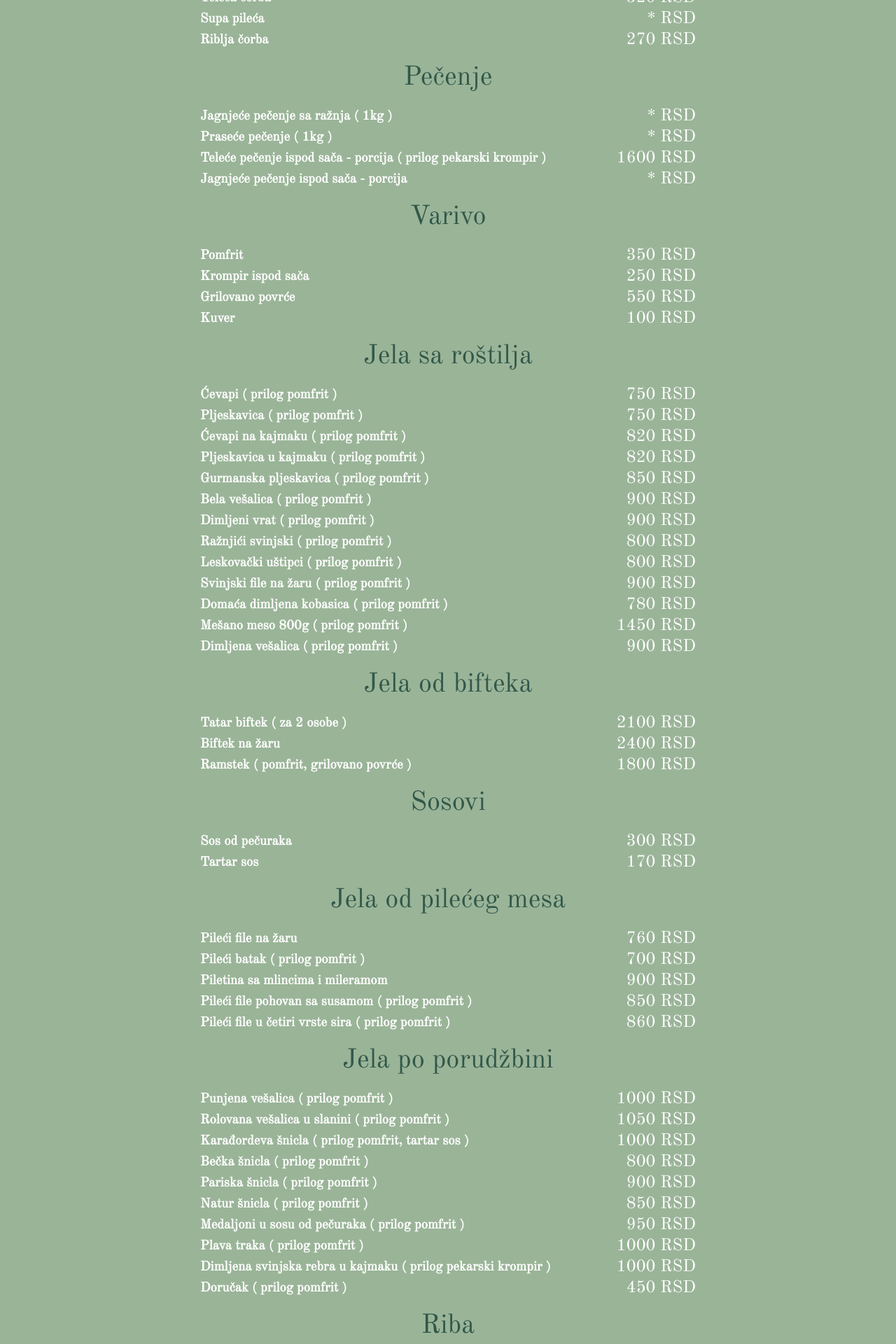
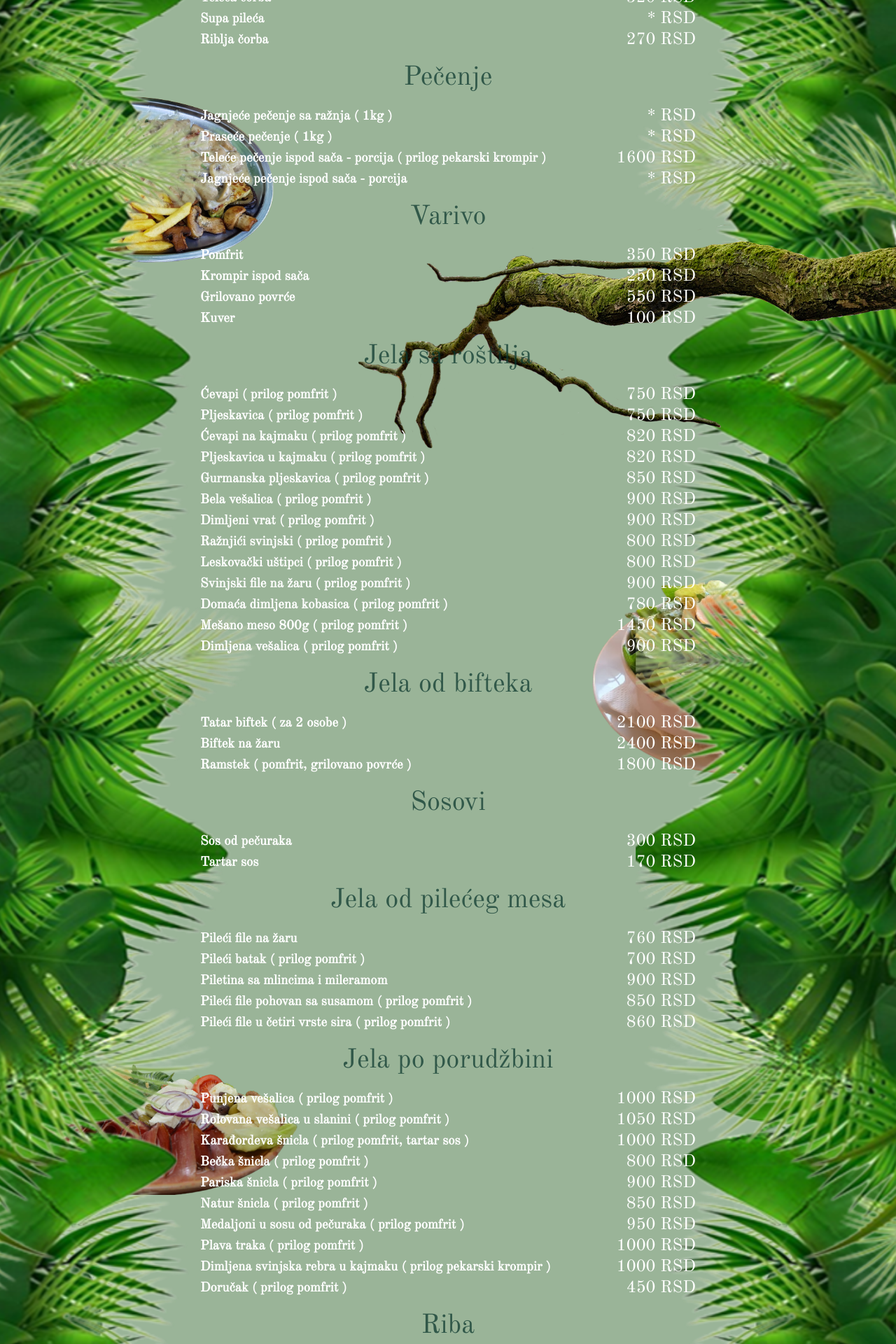
Before and after one commit to DenisPozder/Kosuta, a React (Create React App) app: page /restoran/jelovnik in a window 1280 px wide. Shown: the part 1540-3460 px from the top of the page at 70% size. Built offline with nearby package versions, Linux system fonts and the light colour scheme; a web font is replaced by a local one.

Commit message:
Restaurant Menu Page Done

```diff
--- a/src/Pages/RestaurantMenuPage/Components/RestaurantMenuHeader/RestaurantMenuHeader.jsx
+++ b/src/Pages/RestaurantMenuPage/Components/RestaurantMenuHeader/RestaurantMenuHeader.jsx
@@ -3,6 +3,13 @@ import './restaurant-menu-header.css'
 import { MdRestaurantMenu } from "react-icons/md";
 import { BiSolidDrink } from "react-icons/bi";
 import branchTree from '../../../../Assets/Restaurant/branchLeft.png'
+import leavesLeft from '../../../../Assets/Restaurant/leavesLeft.png'
+import leavesRight from '../../../../Assets/Restaurant/leavesRight.png'
+import branchRight from '../../../../Assets/Restaurant/branchRight.png'
+import mealDecoration1 from '../../../../Assets/Restaurant/restaurantMeal3.png'
+import mealDecoration2 from '../../../../Assets/Restaurant/restaurantMeal4.png'
+import mealDecoration3 from '../../../../Assets/Restaurant/restaurantMeal5.png'
+import mealDecoration4 from '../../../../Assets/Restaurant/restaurantMeal6.png'
 
 const RestaurantMenuHeader = () => {
 
@@ -1091,6 +1098,13 @@ const RestaurantMenuHeader = () => {
                 </div>
             </div>
             <div className="rmhc-wrap">
+                <img src={leavesLeft} alt="Dekorativna slika" className='rmhcw-leaves-left' />
+                <img src={leavesRight} alt="Dekorativna slika" className='rmhcw-leaves-right' />
+                <img src={branchRight} alt="Dekorativna slika" className='rmhcw-branch-right' />
+                <img src={mealDecoration1} alt="Dekorativna slika" className='meal-decoration1' />
+                <img src={mealDecoration2} alt="Dekorativna slika" className='meal-decoration2' />
+                <img src={mealDecoration3} alt="Dekorativna slika" className='meal-decoration3' />
+                <img src={mealDecoration4} alt="Dekorativna slika" className='meal-decoration4' />
                 <div className="rmhcw-content">
                     {
                         menu.map((menuItem, index) => (
--- a/src/Pages/RestaurantMenuPage/Components/RestaurantMenuHeader/restaurant-menu-header.css
+++ b/src/Pages/RestaurantMenuPage/Components/RestaurantMenuHeader/restaurant-menu-header.css
@@ -111,6 +111,70 @@
     align-items: center;
     justify-content: center;
     padding-top: 3rem;
+    position: relative;
+}
+
+.rmhcw-leaves-left {
+    position: absolute;
+    top: 50%;
+    left: calc(50% - 45%);
+    transform: translate(-50%, -50%);
+    height: 100%;
+    user-select: none;
+    pointer-events: none;
+    z-index: 2;
+}
+
+.rmhcw-leaves-right {
+    position: absolute;
+    top: 50%;
+    left: calc(50% + 45%);
+    transform: translate(-50%, -50%);
+    height: 100%;
+    user-select: none;
+    pointer-events: none;
+    z-index: 2;
+}
+
+.rmhcw-branch-right {
+    position: absolute;
+    right: -20%;
+    top: 25%;
+    user-select: none;
+    pointer-events: none;
+    z-index: 3;
+}
+
+.meal-decoration1 {
+    position: absolute;
+    top: 20%;
+    width: 400px;
+    height: auto;
+    left: -5%;
+}
+
+.meal-decoration2 {
+    position: absolute;
+    top: 40%;
+    width: 360px;
+    height: auto;
+    right: 2%;
+}
+
+.meal-decoration3 {
+    position: absolute;
+    top: 60%;
+    width: 400px;
+    height: auto;
+    left: -2%;
+}
+
+.meal-decoration4 {
+    position: absolute;
+    top: 80%;
+    width: 340px;
+    height: auto;
+    right: 5%;
 }
 
 .rmhcw-content {
@@ -211,6 +275,38 @@
     .rmhcwm-item h2 {
         font-size: 1.1rem;
     }
+
+    .meal-decoration1 {
+        position: absolute;
+        top: 25%;
+        width: 400px;
+        height: auto;
+        left: -10%;
+    }
+
+    .meal-decoration2 {
+        position: absolute;
+        top: 40%;
+        width: 360px;
+        height: auto;
+        right: 1%;
+    }
+
+    .meal-decoration3 {
+        position: absolute;
+        top: 60%;
+        width: 400px;
+        height: auto;
+        left: -2%;
+    }
+
+    .meal-decoration4 {
+        position: absolute;
+        top: 80%;
+        width: 340px;
+        height: auto;
+        right: 5%;
+    }
 }
 
 @media only screen and (max-width: 480px) {
@@ -246,12 +342,71 @@
         flex-direction: column;
     }
 
+    .rmhcw-item h1 {
+        color: var(--dark-color);
+        font-weight: bold;
+    }
+
     .rmhcwm-item h3 {
         text-align: center;
     }
 
     .rmhcwm-item h2 {
         text-align: center;
+    }
+
+    .rmhcw-leaves-left {
+        position: absolute;
+        top: 50%;
+        left: calc(50% - 80%);
+        transform: translate(-50%, -50%);
+        height: 100%;
+        opacity: .7;
+    }
+
+    .rmhcw-leaves-right {
+        position: absolute;
+        top: 50%;
+        left: calc(50% + 118%);
+        transform: translate(-50%, -50%);
+        height: 100%;
+        opacity: .7;
+    }
+
+    .meal-decoration1 {
+        position: absolute;
+        top: 20%;
+        width: 320px;
+        height: auto;
+        left: -25%;
+        opacity: .5;
+    }
+
+    .meal-decoration2 {
+        position: absolute;
+        top: 40%;
+        width: 300px;
+        height: auto;
+        right: -10%;
+        opacity: .5;
+    }
+
+    .meal-decoration3 {
+        position: absolute;
+        top: 60%;
+        width: 320px;
+        height: auto;
+        left: -15%;
+        opacity: .5;
+    }
+
+    .meal-decoration4 {
+        position: absolute;
+        top: 80%;
+        width: 280px;
+        height: auto;
+        right: -15%;
+        opacity: .5;
     }
 }
 
```
Also changed, not shown: src/Assets/Restaurant/leavesLeft.png (added), src/Assets/Restaurant/leavesRight.png (added).
